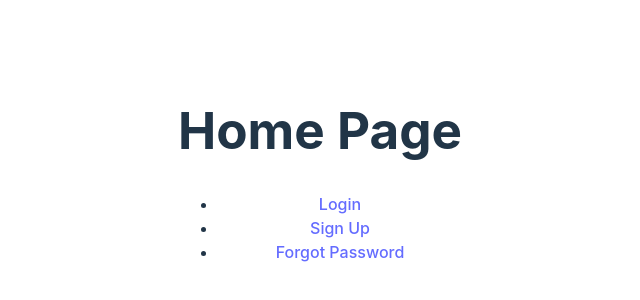
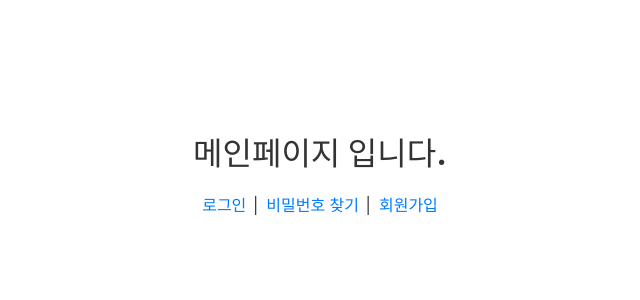
Before and after one commit to Improved-Lion/Login_DONGAPPLE, a React app: page / in a window 1280 px wide. Shown: the part 226-526 px from the top of the page, without its empty margins (320-960 px from the left). Built offline with nearby package versions, Linux system fonts and the light colour scheme; the HTML template or start-up script is replaced by a standard one.

Commit message:
✨ 메인 페이지 마크업

```diff
--- a/src/pages/Home.tsx
+++ b/src/pages/Home.tsx
@@ -1,24 +1,72 @@
 import React from 'react';
 import { Link } from 'react-router-dom';
+import styled from 'styled-components';
+
+// 스타일드 컴포넌트 상단에 정의
+const Container = styled.div`
+  padding: 20px;
+  text-align: center;
+`;
+
+const Title = styled.h1`
+  font-size: 2em;
+  color: #333;
+  color: #;
+`;
+
+const Nav = styled.nav`
+  margin-top: 20px;
+`;
+
+const List = styled.ul`
+  list-style-type: none;
+  padding: 0;
+`;
+
+const ListItem = styled.li`
+  display: inline;
+  margin: 0 10px;
+  position: relative;
+
+  &::after {
+    content: '|';
+    position: absolute;
+    right: -12px; /* 막대와 텍스트 간격 조정 */
+    color: #333; /* 막대 색상 */
+  }
+
+  &:last-child::after {
+    content: ''; /* 마지막 항목에는 막대 표시 안 함 */
+  }
+`;
+
+const StyledLink = styled(Link)`
+  text-decoration: none;
+  color: #007bff;
+
+  &:hover {
+    text-decoration: underline;
+  }
+`;
 
 const Home: React.FC = () => {
   return (
-    <div>
-      <h1>Home Page</h1>
-      <nav>
-        <ul>
-          <li>
-            <Link to="/login">Login</Link>
-          </li>
-          <li>
-            <Link to="/signup">Sign Up</Link>
-          </li>
-          <li>
-            <Link to="/forgot_password">Forgot Password</Link>
-          </li>
-        </ul>
-      </nav>
-    </div>
+    <Container>
+      <Title>메인페이지 입니다.</Title>
+      <Nav>
+        <List>
+          <ListItem>
+            <StyledLink to="/login">로그인</StyledLink>
+          </ListItem>
+          <ListItem>
+            <StyledLink to="/forgot_password">비밀번호 찾기</StyledLink>
+          </ListItem>
+          <ListItem>
+            <StyledLink to="/signup">회원가입</StyledLink>
+          </ListItem>
+        </List>
+      </Nav>
+    </Container>
   );
 };
 
```
